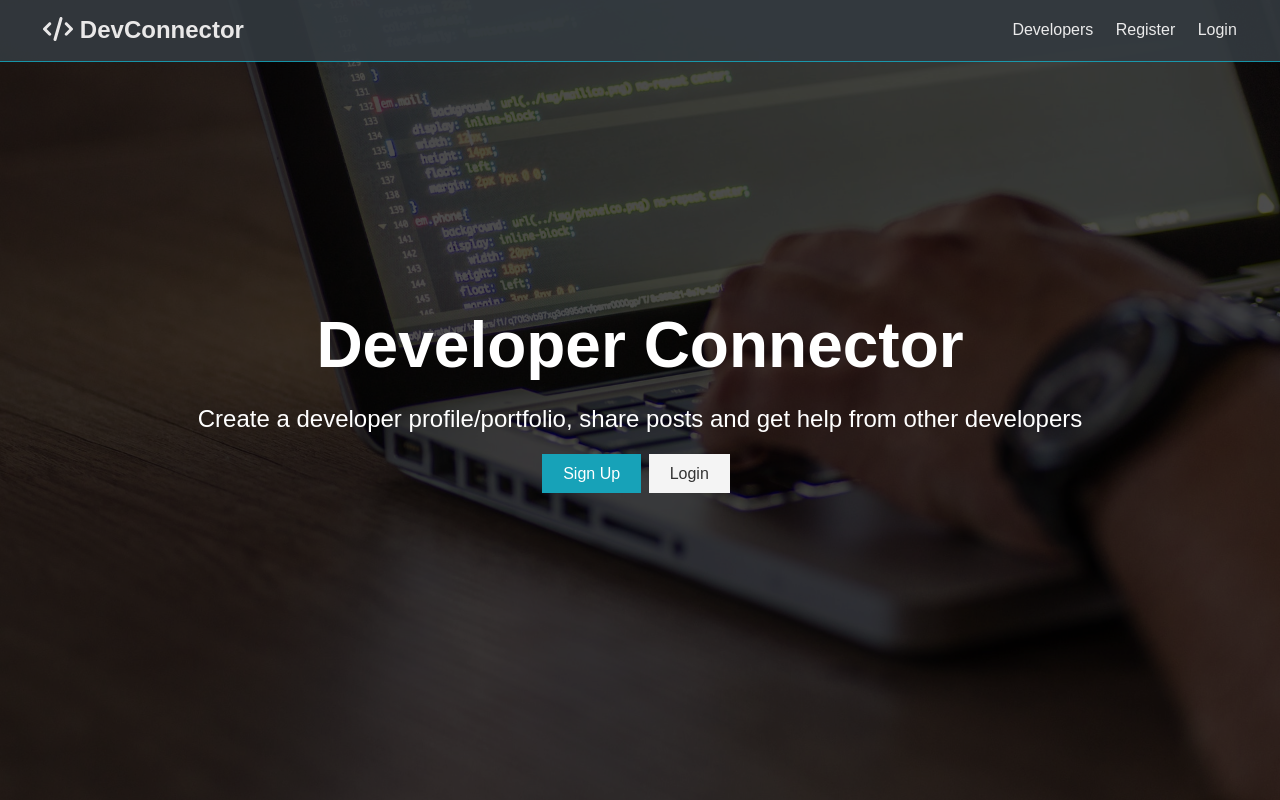
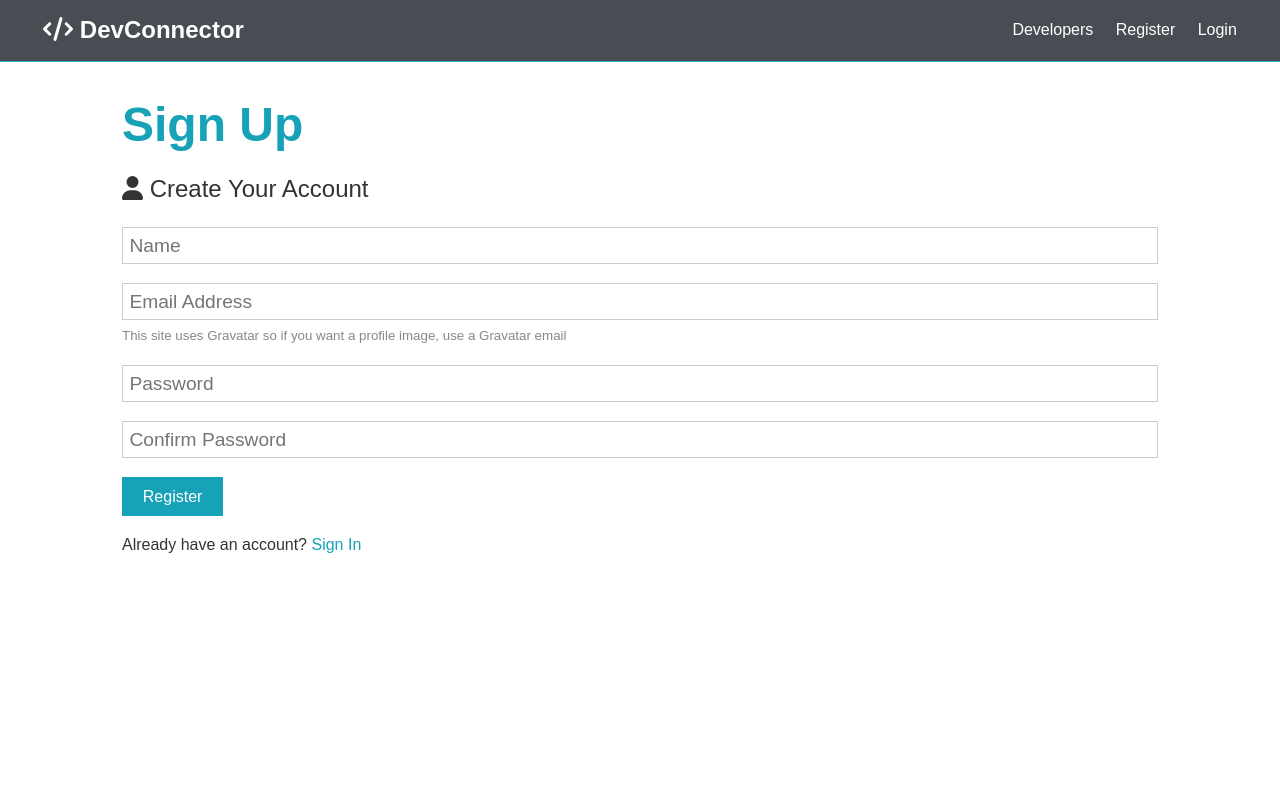
Before and after one commit to jsilver88/devconnector2023, a React (Create React App) app in the folder client/: page /register in a window 1280 px wide. Built offline with nearby package versions, Linux system fonts and the light colour scheme.

Commit message:
added register form html and set up state to handle the form

```diff
--- a/client/src/App.js
+++ b/client/src/App.js
@@ -1,13 +1,22 @@
+import { BrowserRouter as Router, Route, Routes } from "react-router-dom";
 import "./App.css";
 import Landing from "./components/layout/Landing";
 import Navbar from "./components/layout/Navbar";
+import Register from "./components/auth/Register";
+import Login from "./components/auth/Login";
 
 const App = () => {
   return (
-    <>
-      <Navbar />
-      <Landing />
-    </>
+    <Router>
+      <>
+        <Navbar />
+        <Routes>
+          <Route path="/" element={<Landing />} />
+          <Route path="/register" element={<Register />} />
+          <Route path="/login" element={<Login />} />
+        </Routes>
+      </>
+    </Router>
   );
 };
 
--- /dev/null
+++ b/client/src/components/auth/Login.js
@@ -0,0 +1,4 @@
+const Login = () => {
+  return <div>Login</div>;
+};
+export default Login;
--- /dev/null
+++ b/client/src/components/auth/Register.js
@@ -0,0 +1,89 @@
+import { useState } from "react";
+import { FontAwesomeIcon } from "@fortawesome/react-fontawesome";
+import { faUser } from "@fortawesome/free-solid-svg-icons";
+
+const Register = () => {
+  const [formData, setFormData] = useState({
+    name: "",
+    email: "",
+    password: "",
+    password2: "",
+  });
+
+  const { name, email, password, password2 } = formData;
+
+  const onChange = (e) =>
+    setFormData({ ...formData, [e.target.name]: e.target.value });
+
+  const onSubmit = (e) => {
+    e.preventDefault();
+
+    if (password !== password2) {
+      console.log("Password do not match");
+    } else {
+      console.log(formData);
+    }
+  };
+
+  return (
+    <>
+      <section className="container">
+        <h1 className="large text-primary">Sign Up</h1>
+        <p className="lead">
+          <FontAwesomeIcon icon={faUser} /> Create Your Account
+        </p>
+        <form className="form" onSubmit={(e) => onSubmit(e)}>
+          <div className="form-group">
+            <input
+              type="text"
+              placeholder="Name"
+              name="name"
+              value={name}
+              onChange={(e) => onChange(e)}
+              required
+            />
+          </div>
+          <div className="form-group">
+            <input
+              type="email"
+              placeholder="Email Address"
+              name="email"
+              value={email}
+              onChange={(e) => onChange(e)}
+              required
+            />
+            <small className="form-text">
+              This site uses Gravatar so if you want a profile image, use a
+              Gravatar email
+            </small>
+          </div>
+          <div className="form-group">
+            <input
+              type="password"
+              placeholder="Password"
+              name="password"
+              value={password}
+              onChange={(e) => onChange(e)}
+              minLength="6"
+            />
+          </div>
+          <div className="form-group">
+            <input
+              type="password"
+              placeholder="Confirm Password"
+              name="password2"
+              value={password2}
+              onChange={(e) => onChange(e)}
+              minLength="6"
+            />
+          </div>
+          <input type="submit" className="btn btn-primary" value="Register" />
+        </form>
+        <p className="my-1">
+          Already have an account? <a href="login.html">Sign In</a>
+        </p>
+      </section>
+    </>
+  );
+};
+export default Register;
--- a/client/src/components/layout/Landing.js
+++ b/client/src/components/layout/Landing.js
@@ -1,3 +1,5 @@
+import { Link } from "react-router-dom";
+
 const Landing = () => {
   return (
     <section className="landing">
@@ -9,12 +11,12 @@
             other developers
           </p>
           <div className="buttons">
-            <a href="register.html" className="btn btn-primary">
+            <Link to="/register" className="btn btn-primary">
               Sign Up
-            </a>
-            <a href="login.html" className="btn btn-light">
+            </Link>
+            <Link to="/login" className="btn btn-light">
               Login
-            </a>
+            </Link>
           </div>
         </div>
       </div>
--- a/client/src/components/layout/Navbar.js
+++ b/client/src/components/layout/Navbar.js
@@ -1,26 +1,29 @@
 import { FontAwesomeIcon } from "@fortawesome/react-fontawesome";
 import { faCode } from "@fortawesome/free-solid-svg-icons";
+import { Link } from "react-router-dom";
 
 const Navbar = () => {
   return (
+    <>
       <nav className="navbar bg-dark">
         <h1>
-        <a href="index.html">
+          <Link to="/">
             <FontAwesomeIcon icon={faCode} /> DevConnector
-        </a>
+          </Link>
         </h1>
         <ul>
           <li>
-          <a href="profiles.html">Developers</a>
+            <Link to="/profiles">Developers</Link>
           </li>
           <li>
-          <a href="register.html">Register</a>
+            <Link to="/register">Register</Link>
           </li>
           <li>
-          <a href="login.html">Login</a>
+            <Link to="/login">Login</Link>
           </li>
         </ul>
       </nav>
+    </>
   );
 };
 export default Navbar;
```
Lines whose indentation alone changed are shown as unchanged.
